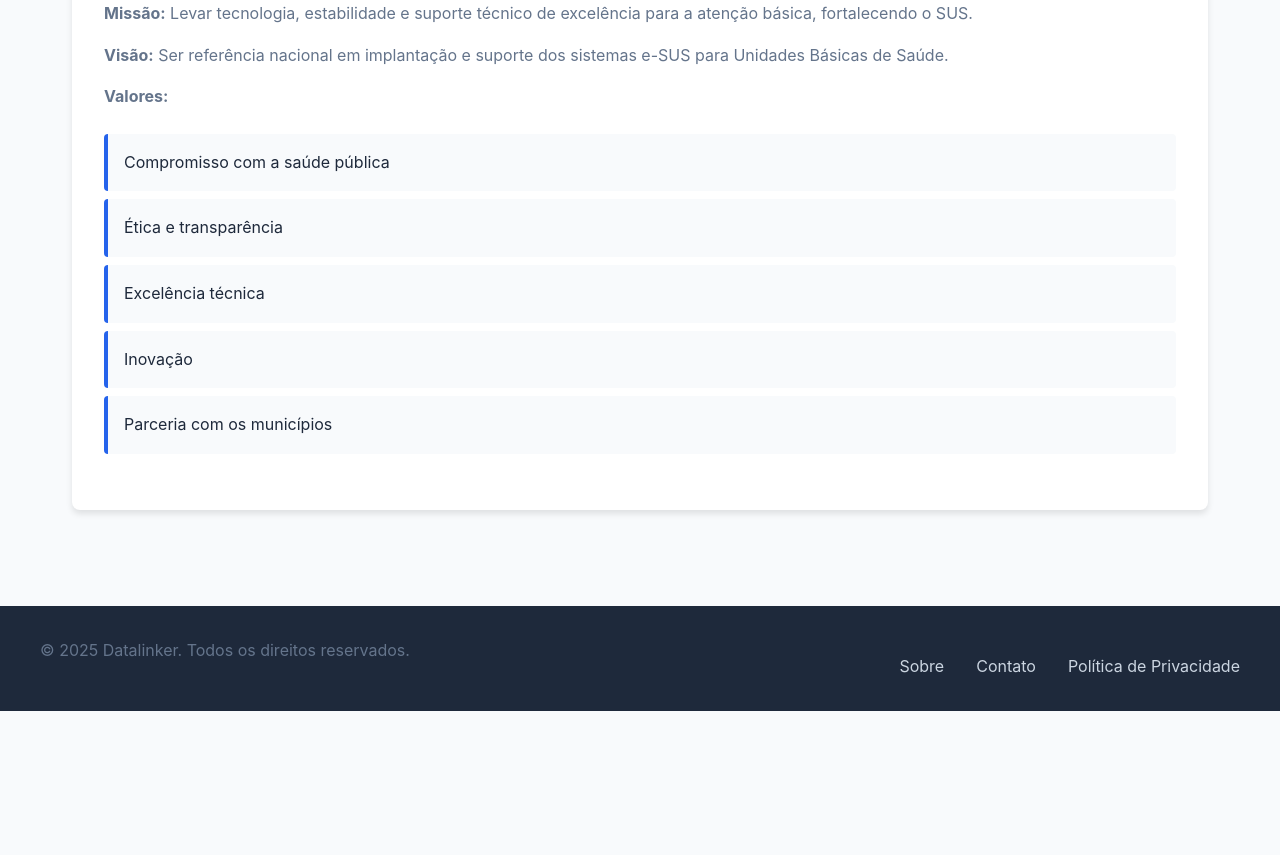
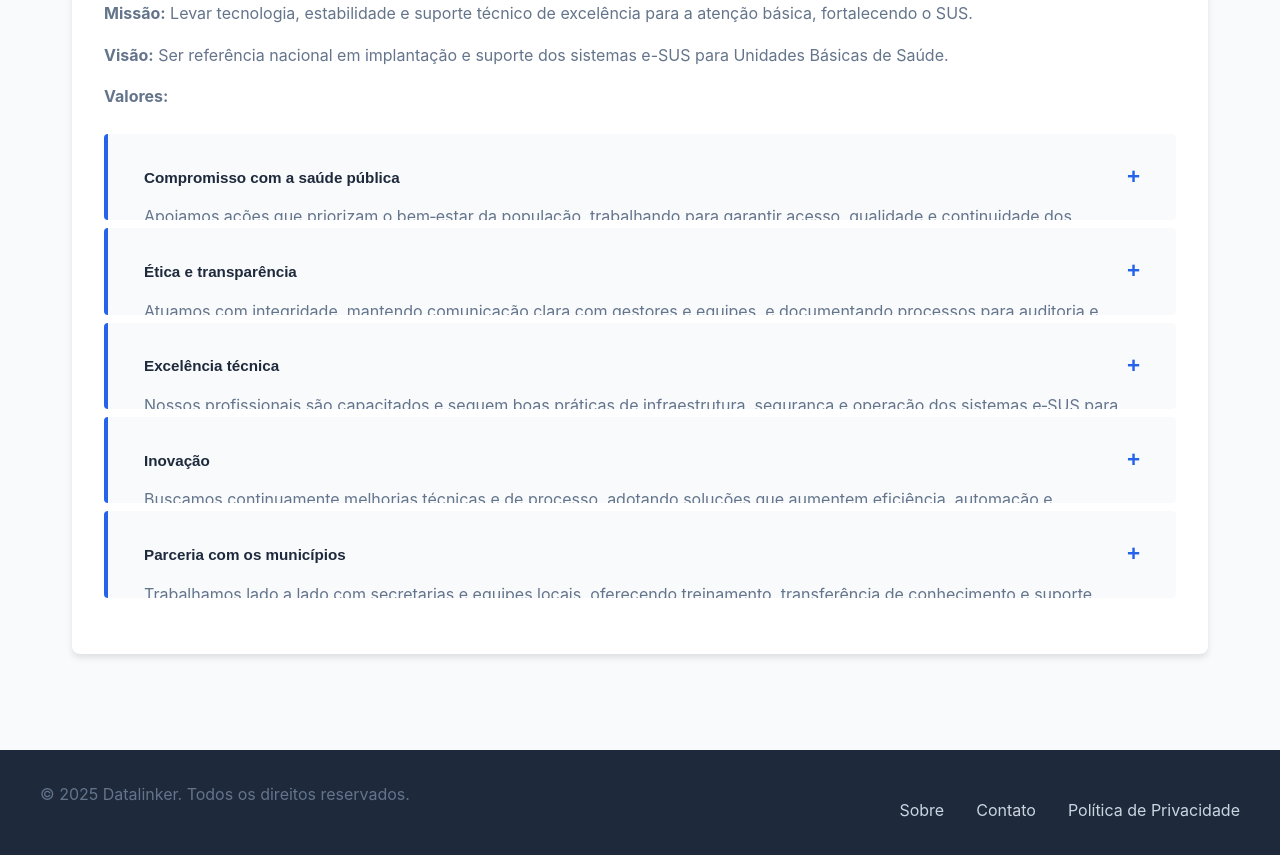
Before and after one commit to cruzp-wq/site-datalinker, a React (Vite) app in the folder datalinker-site/: page /#/about in a window 1280 px wide. Shown: the part 1520-2375 px from the top of the page. Before the commit the page ends 2231 px from the top, so only its background shows below. Built offline with nearby package versions, Linux system fonts and the light colour scheme.

Commit message:
feat(about): accordion para Valores (itens expansíveis)

```diff
--- a/datalinker-site/src/pages/About.tsx
+++ b/datalinker-site/src/pages/About.tsx
@@ -1,4 +1,4 @@
-import React from 'react';
+import React, { useState } from 'react';
 
 const About: React.FC = () => {
     return (
@@ -70,11 +70,30 @@ const About: React.FC = () => {
 
                 <p><strong>Valores:</strong></p>
                 <ul className="values-list">
-                    <li>Compromisso com a saúde pública</li>
-                    <li>Ética e transparência</li>
-                    <li>Excelência técnica</li>
-                    <li>Inovação</li>
-                    <li>Parceria com os municípios</li>
+                    {[
+                        {
+                            title: 'Compromisso com a saúde pública',
+                            desc: 'Apoiamos ações que priorizam o bem‑estar da população, trabalhando para garantir acesso, qualidade e continuidade dos serviços de atenção básica em todas as nossas implantações.'
+                        },
+                        {
+                            title: 'Ética e transparência',
+                            desc: 'Atuamos com integridade, mantendo comunicação clara com gestores e equipes, e documentando processos para auditoria e conformidade com normas públicas.'
+                        },
+                        {
+                            title: 'Excelência técnica',
+                            desc: 'Nossos profissionais são capacitados e seguem boas práticas de infraestrutura, segurança e operação dos sistemas e‑SUS para garantir estabilidade e disponibilidade.'
+                        },
+                        {
+                            title: 'Inovação',
+                            desc: 'Buscamos continuamente melhorias técnicas e de processo, adotando soluções que aumentem eficiência, automação e monitoramento das UBS.'
+                        },
+                        {
+                            title: 'Parceria com os municípios',
+                            desc: 'Trabalhamos lado a lado com secretarias e equipes locais, oferecendo treinamento, transferência de conhecimento e suporte dedicado para sustentabilidade do projeto.'
+                        }
+                    ].map((item, idx) => (
+                        <ValueItem key={idx} index={idx} title={item.title} description={item.desc} />
+                    ))}
                 </ul>
             </section>
         </main>
@@ -82,3 +101,38 @@ const About: React.FC = () => {
 };
 
 export default About;
+
+// -------------------------
+// Componente ValueItem (accordion simples)
+// -------------------------
+interface ValueItemProps {
+    index: number;
+    title: string;
+    description: string;
+}
+
+const ValueItem: React.FC<ValueItemProps> = ({ index, title, description }) => {
+    const [open, setOpen] = useState(false);
+    return (
+        <li className={`value-item ${open ? 'open' : ''}`}>
+            <button
+                className="value-btn"
+                aria-expanded={open}
+                aria-controls={`value-desc-${index}`}
+                onClick={() => setOpen((s) => !s)}
+            >
+                <span className="value-title">{title}</span>
+                <span className="value-toggle">{open ? '−' : '+'}</span>
+            </button>
+
+            <div
+                id={`value-desc-${index}`}
+                className="value-content"
+                role="region"
+                aria-hidden={!open}
+            >
+                <p>{description}</p>
+            </div>
+        </li>
+    );
+};
--- a/datalinker-site/src/styles/global.css
+++ b/datalinker-site/src/styles/global.css
@@ -345,6 +345,65 @@ table tbody tr:hover {
     color: var(--primary-color);
 }
 
+/* ===== ValueItem (accordion) ===== */
+.values-list {
+    list-style: none;
+    padding: 0;
+}
+
+.value-item {
+    background: #f8fafc;
+    border-radius: 6px;
+    margin-bottom: 0.75rem;
+    border-left: 6px solid var(--primary-color);
+    overflow: hidden;
+}
+
+.value-btn {
+    display: flex;
+    justify-content: space-between;
+    align-items: center;
+    width: 100%;
+    padding: 1rem 1.25rem;
+    background: transparent;
+    border: 0;
+    text-align: left;
+    cursor: pointer;
+    font-weight: 600;
+    color: var(--text-color);
+}
+
+.value-btn:focus {
+    outline: 3px solid rgba(37,99,235,0.15);
+}
+
+.value-title {
+    font-size: 0.95rem;
+}
+
+.value-toggle {
+    font-size: 1.4rem;
+    line-height: 1;
+    color: var(--primary-color);
+}
+
+.value-content {
+    max-height: 0;
+    padding: 0 1.25rem;
+    background: #ffffff;
+    transition: max-height 260ms ease, padding 260ms ease;
+}
+
+.value-item.open .value-content {
+    padding: 0.75rem 1.25rem 1.25rem 1.25rem;
+    max-height: 200px; /* ajustável conforme conteúdo */
+}
+
+.value-content p {
+    margin: 0;
+    color: var(--text-light);
+}
+
 /* Estados atendidos - grid simples */
 .states {
     display: grid;
```
